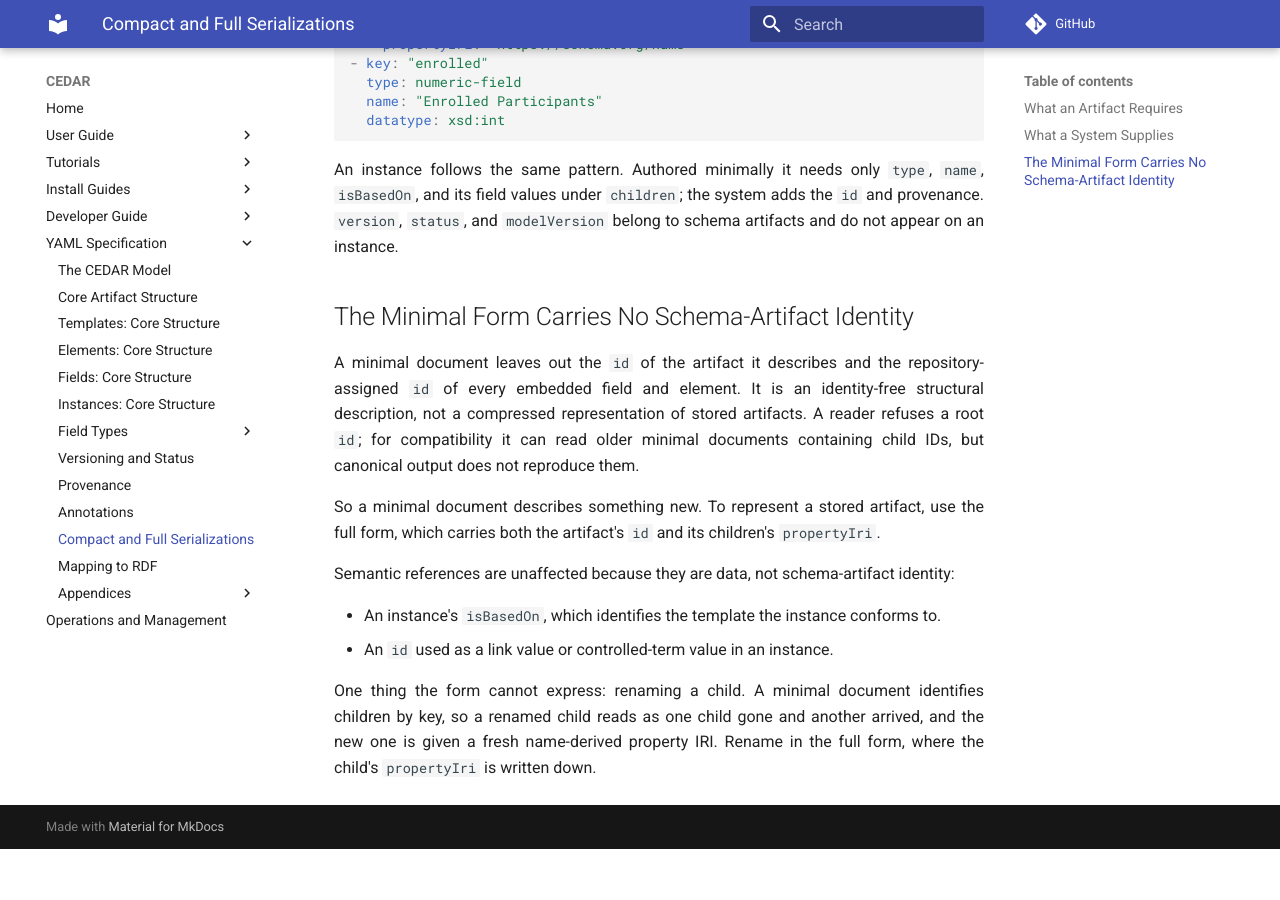
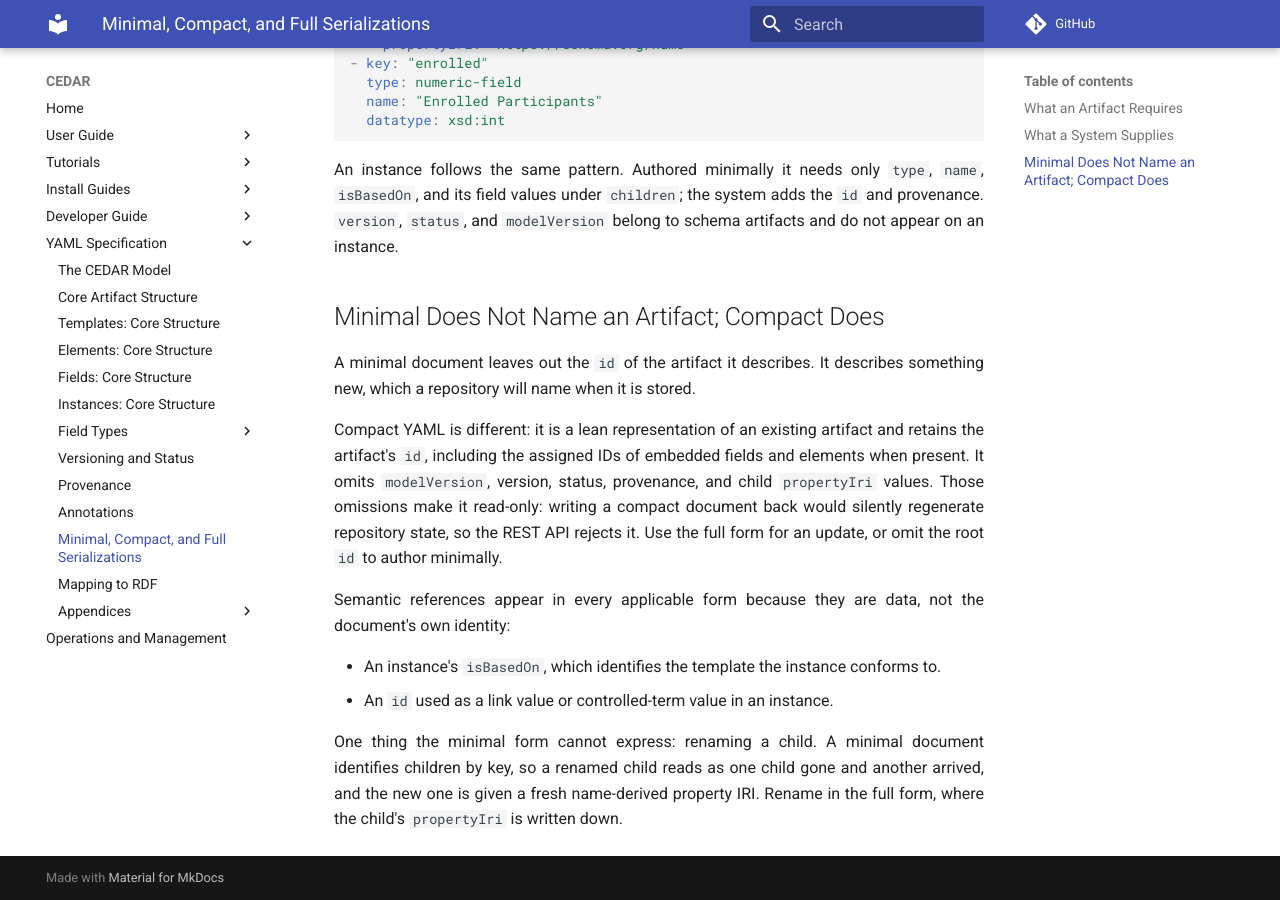
Before and after one commit to metadatacenter/cedar-mkdocs, an MkDocs documentation site: the page built from docs/yaml-spec/minimal-and-full.md, in a window 1280 px wide and 900 px high, scrolled down 1432 px. Built offline with MkDocs 1.6.1 and Material for MkDocs 9.7.7, drawn with Linux system fonts in a browser that asks for light colours; comment, search, counter and statistics services are not loaded; before the commit the page ends 2281 px from its top, so only the background shows below that; some of the changed text lies outside the part shown.

Commit message:
Document identified compact YAML

```diff
--- a/docs/tutorials/cedar_mcps_tutorial.md
+++ b/docs/tutorials/cedar_mcps_tutorial.md
@@ -181,8 +181,8 @@ three constraint shapes, each pointing at an IRI the BioPortal server returned i
 Step 2. The quoting is the canonical CEDAR style: plain scalars for the structural
 keys whose vocabulary CEDAR controls — `type`, `datatype`, `status`, `version`,
 `modelVersion` — and double quotes on every other string. A reader accepts either,
-but this is what a CEDAR writer emits. This is compact CEDAR YAML — the form you author in. It carries no
-identifier, because the template does not have one yet: CEDAR assigns that when
+but this is what a CEDAR writer emits. This is minimal CEDAR YAML — the form you author in. It carries no
+identifier because the template does not have one yet: CEDAR assigns that when
 the template is saved.
 
 ## Step 4: Save the Template
@@ -200,8 +200,8 @@ That IRI is also what makes the template findable and reusable by other people.
 CEDAR assigns more than that one identifier. The stored template comes back with an IRI for every
 field as well, and a property IRI for each one in the `@context` its JSON form carries. None of
 them are invented anywhere else: an artifact reaches CEDAR naming nothing, and CEDAR is what names
-it. That is also why the YAML you send is the YAML you wrote — the upload is the compact form
-itself, not a JSON translation of it, and what comes back is the same form with the identifiers
+it. That is also why the YAML you send is the YAML you wrote — the upload is the minimal form
+itself, not a JSON translation of it, and what comes back is a stored form with the identifiers
 filled in.
 
 ## Step 5: Preview the Stored Template
--- a/docs/yaml-spec/minimal-and-full.md
+++ b/docs/yaml-spec/minimal-and-full.md
@@ -1,8 +1,8 @@
-# Compact and Full Serializations
+# Minimal, Compact, and Full Serializations
 
-The same artifact can be written in a compact (minimal) form or a full form. The CEDAR user
-interfaces call the former **Compact YAML**. The compact form describes an artifact being authored;
-the full form represents one a repository has stored and carries what the repository assigned to it.
+An artifact being authored can be written in a minimal form. Once a repository has assigned its
+identity and metadata, that same stored artifact can be serialized in compact or full form. Compact
+YAML keeps artifact identity but omits repository-recorded metadata; full YAML carries both.
 
 ## What an Artifact Requires
 
@@ -67,21 +67,23 @@ An instance follows the same pattern. Authored minimally it needs only `type`, `
 `version`, `status`, and `modelVersion` belong to schema artifacts and do not appear on an
 instance.
 
-## The Minimal Form Carries No Schema-Artifact Identity
+## Minimal Does Not Name an Artifact; Compact Does
 
-A minimal document leaves out the `id` of the artifact it describes and the repository-assigned `id`
-of every embedded field and element. It is an identity-free structural description, not a compressed
-representation of stored artifacts. A reader refuses a root `id`; for compatibility it can read older
-minimal documents containing child IDs, but canonical output does not reproduce them.
+A minimal document leaves out the `id` of the artifact it describes. It describes something new,
+which a repository will name when it is stored.
 
-So a minimal document describes something new. To represent a stored artifact, use the full form,
-which carries both the artifact's `id` and its children's `propertyIri`.
+Compact YAML is different: it is a lean representation of an existing artifact and retains the
+artifact's `id`, including the assigned IDs of embedded fields and elements when present. It omits
+`modelVersion`, version, status, provenance, and child `propertyIri` values. Those omissions make it
+read-only: writing a compact document back would silently regenerate repository state, so the REST
+API rejects it. Use the full form for an update, or omit the root `id` to author minimally.
 
-Semantic references are unaffected because they are data, not schema-artifact identity:
+Semantic references appear in every applicable form because they are data, not the document's own
+identity:
 
 - An instance's `isBasedOn`, which identifies the template the instance conforms to.
 - An `id` used as a link value or controlled-term value in an instance.
 
-One thing the form cannot express: renaming a child. A minimal document identifies children by key, so
+One thing the minimal form cannot express: renaming a child. A minimal document identifies children by key, so
 a renamed child reads as one child gone and another arrived, and the new one is given a fresh
 name-derived property IRI. Rename in the full form, where the child's `propertyIri` is written down.
```
Also changed, not shown: docs/cedar-embeddable-editor/configuration.md (+2 -2 lines), docs/yaml-spec/core-structure.md (+2 -2 lines).
